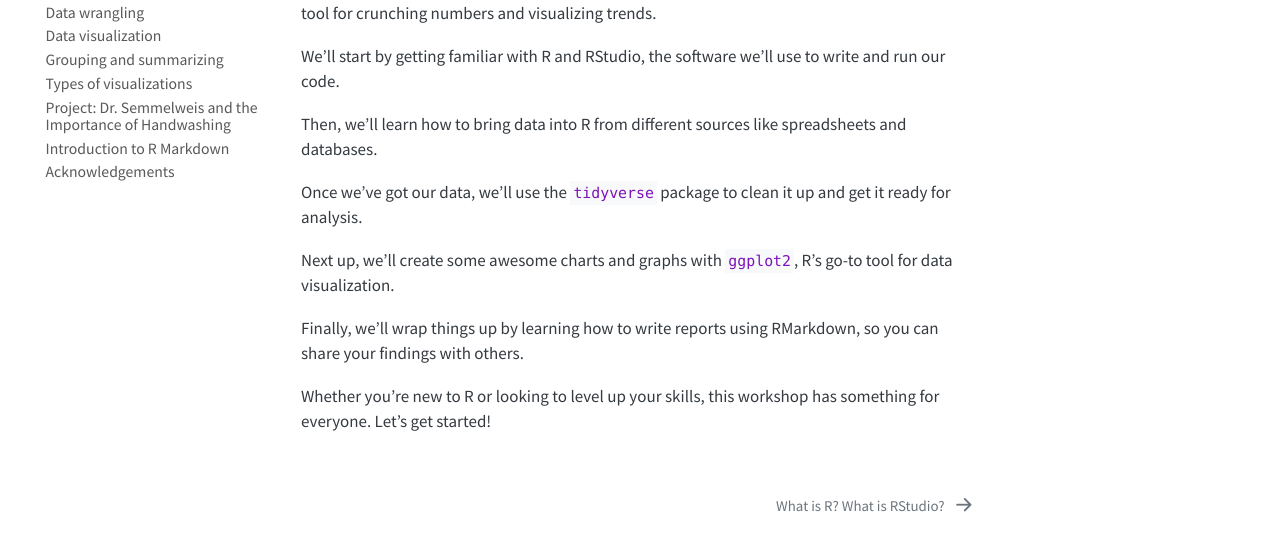
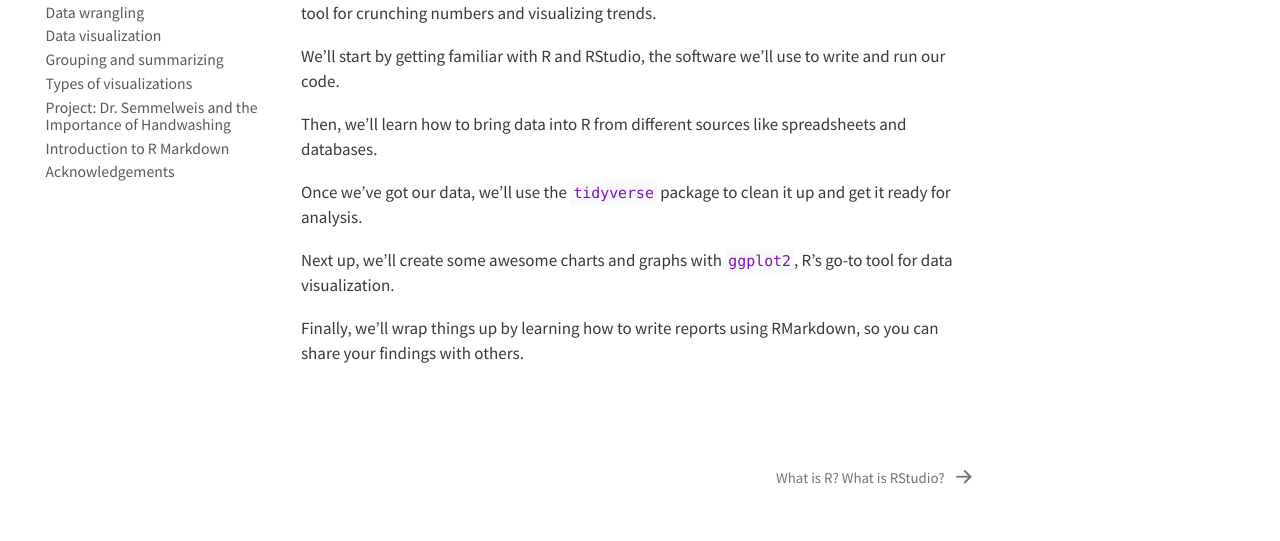
Before and after one commit to eyesoftruth/data-analysis-and-visualization-with-R, a plain HTML site: page index.html in a window 1280 px wide. Shown: the part 286-827 px from the top of the page. After the commit the page ends 800 px from the top, so only its background shows below. Drawn offline with Linux system fonts and the light colour scheme.

Commit message:
Index_file_updated

```diff
--- a/index.html
+++ b/index.html
@@ -229,7 +229,6 @@ ul.task-list li input[type="checkbox"] {
 <p>Once we’ve got our data, we’ll use the <code>tidyverse</code> package to clean it up and get it ready for analysis.</p>
 <p>Next up, we’ll create some awesome charts and graphs with <code>ggplot2</code>, R’s go-to tool for data visualization.</p>
 <p>Finally, we’ll wrap things up by learning how to write reports using RMarkdown, so you can share your findings with others.</p>
-<p>Whether you’re new to R or looking to level up your skills, this workshop has something for everyone. Let’s get started!</p>
 
 
 </section>
```
